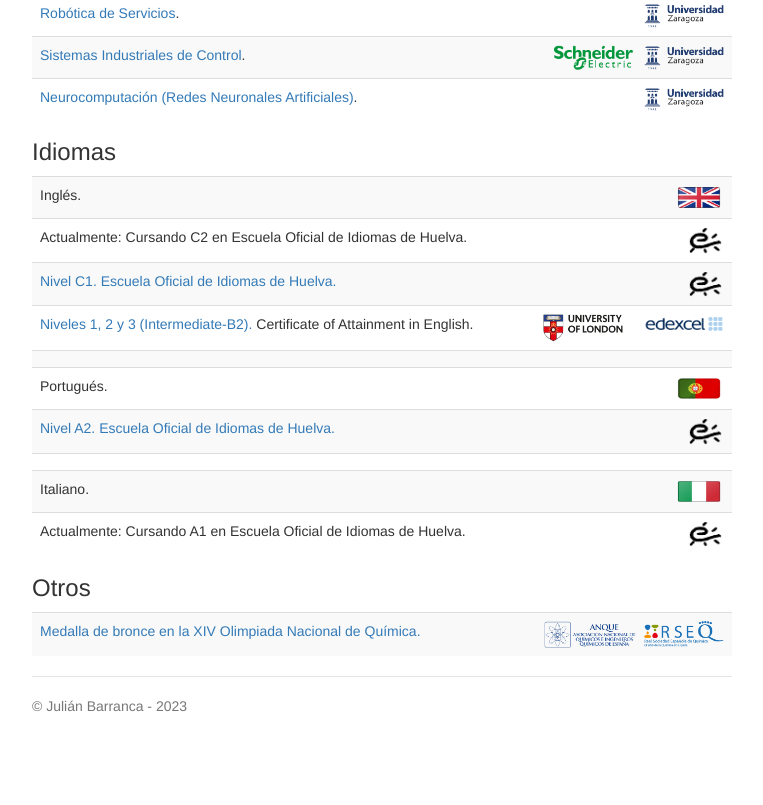
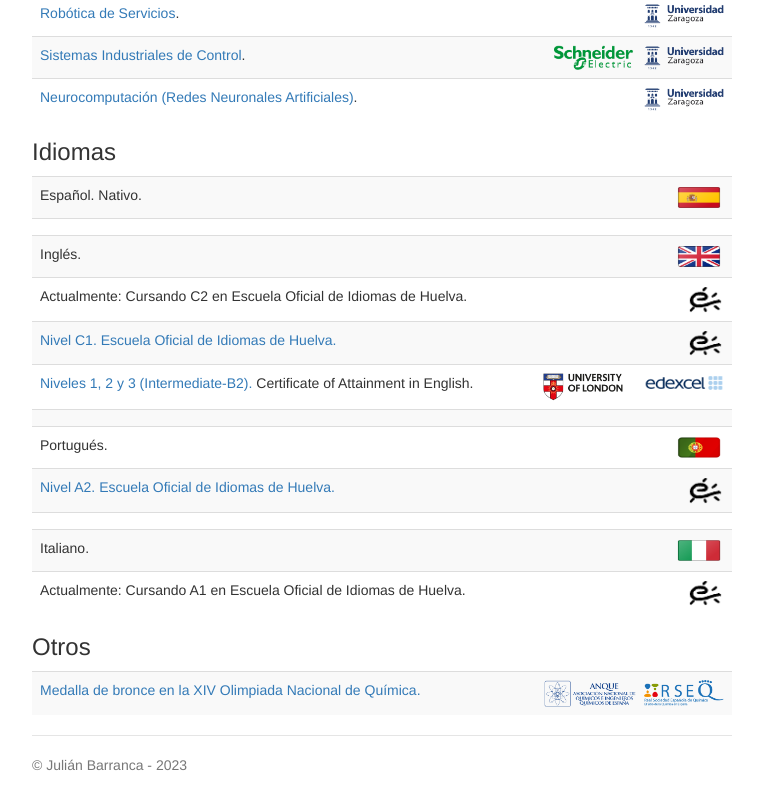
Before and after one commit to julianbarranca/julianbarranca.github.io, a plain HTML site: page index.html in a window 1280 px wide. Shown: the part 2111-2916 px from the top of the page, without its empty margins (258-1021 px from the left). Before the commit the page ends 2857 px from the top, so only its background shows below. Drawn offline with nearby package versions, Linux system fonts and the light colour scheme.

Commit message:
Update index.html

```diff
--- a/index.html
+++ b/index.html
@@ -94,6 +94,8 @@
 
           <h3>Idiomas</h3>
           <table class='table table-striped'>
+            <tr><td>Español. Nativo.</td><td><img src="img/espanol.png" width=50 style="float:right"></td></tr>
+            <tr><td></td><td></td></tr>
             <tr><td>Inglés.</td><td><img src="img/english.png" width=50 style="float:right"></td></tr>
             <tr><td>Actualmente: Cursando C2 en Escuela Oficial de Idiomas de Huelva.</td><td><a href="https://eoihuelva.es/" target="blank"><img src="img/eoihuelva.png" width=40 style="float:right"></a></td></tr>
             <tr><td><a href="https://docs.google.com/forms/d/e/1FAIpQLSe-_NopEoOKE3q5C1Zy22wZt8kr5Ken9aKAyz9LzX-ghGigQQ/viewform?usp=sf_link" target="blank">Nivel C1. Escuela Oficial de Idiomas de Huelva.</a></td><td><a href="https://eoihuelva.es/" target="blank"><img src="img/eoihuelva.png" width=40 style="float:right"></a></td></tr>
```
